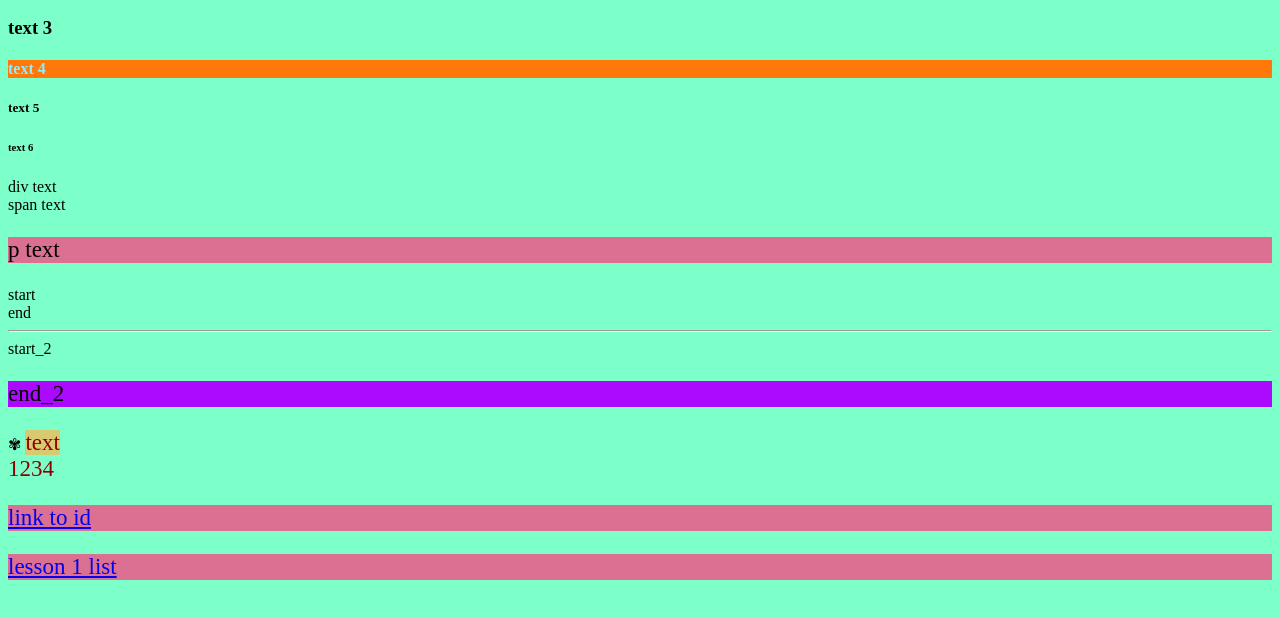
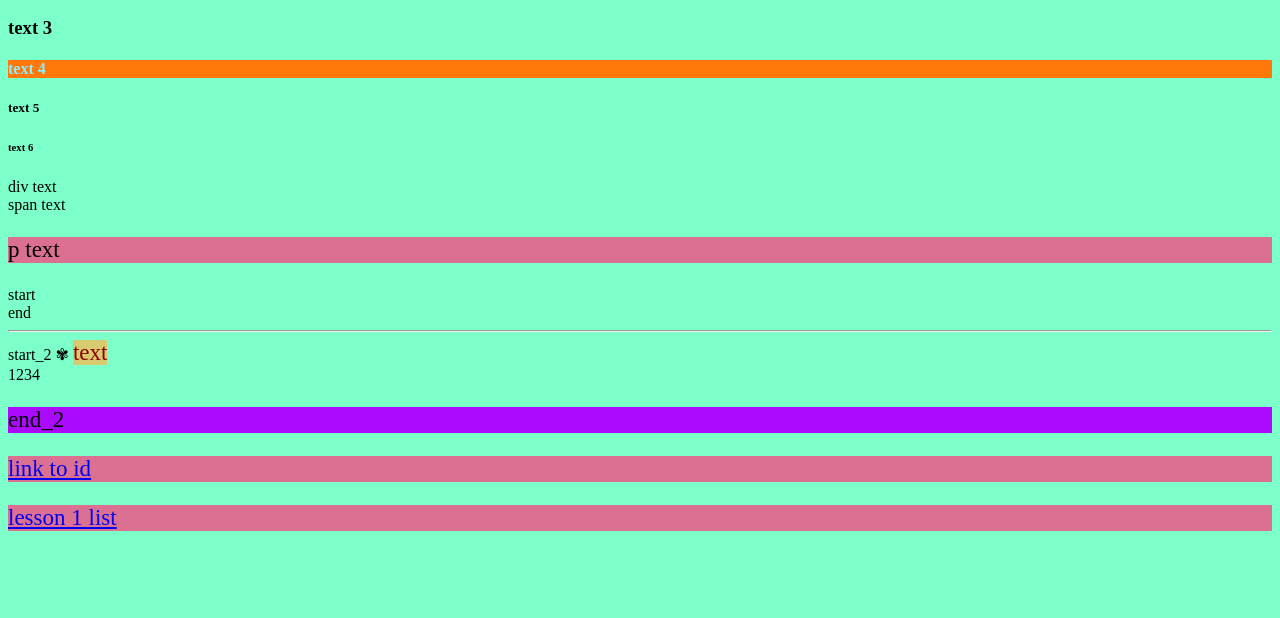
Before and after one commit to andreyka101/Maksim_web, a plain HTML site: page index.html in a window 1280 px wide. Shown: the part 136-754 px from the top of the page. Drawn offline with Linux system fonts and the light colour scheme.

Commit message:
цвцввц

```diff
--- a/index.html
+++ b/index.html
@@ -9,11 +9,12 @@
         /* комментарий в CSS (style) */
 
         /* задаём стили по тегам */
-        body{
+        body {
             background: #7cffc8;
             /* font-size: 43px; */
         }
-        h2{
+
+        h2 {
             /* цвет текста */
             color: #ff7809;
             /* расположение текста */
@@ -21,28 +22,31 @@
             /* цвет фона */
             background-color: rgb(157, 255, 0);
         }
-        p{
+
+        p {
             /* размер текста */
             font-size: 23px;
             background: palevioletred;
         }
-        p{
+
+        p {
             /* background: rgb(77, 107, 255); */
         }
 
 
 
-
-        .num1{
+        /* меняем стили через class */
+        .num1 {
             background: rgb(216, 202, 112);
         }
-        .num2{
+        .num2 {
             font-size: 23px;
             color: darkred;
         }
 
 
-        #test_id{
+        /* меняем стили через id*/
+        #test_id {
             color: #015a80;
             background: #fff;
         }
@@ -108,29 +112,35 @@
     <!-- незакрывающийся тег <hr> - переносит текст и создаёт линию -->
     <hr>
     start_2
-    <p class="num1" style="background: #ac09ff;">
 
-        end_2
-    </p>
 
+    <!-- спецсимволы - HTML -->
     &#10046;
 
 
 
+    <!-- создаем класс для стилей -->
     <span class="num1 num2">
         text
     </span>
-    <div class="num2">
-        1234
+    <div class="num2"></div>
+    1234
     </div>
+
+    <!-- приоритет стилей -->
+    <p class="num1" style="background: #ac09ff;">
+        end_2
+    </p>
 
 
 
+    <!-- ссылка на элемент -->
     <p>
         <a href="#test_id">
             link to id
         </a>
     </p>
+    <!-- ссылка на другую страницу -->
     <p>
         <a href="lesson_1_list.html">
             lesson 1 list
```
Also changed, not shown: lesson_1_list.html (+5 -0 lines).
